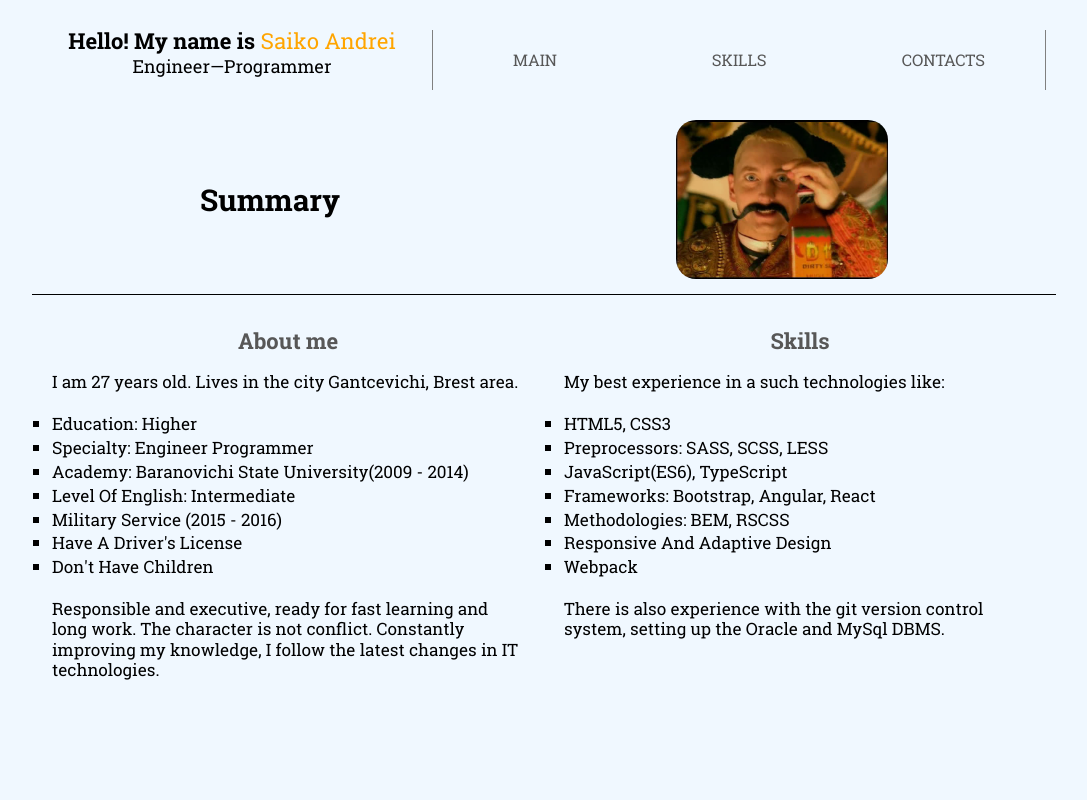
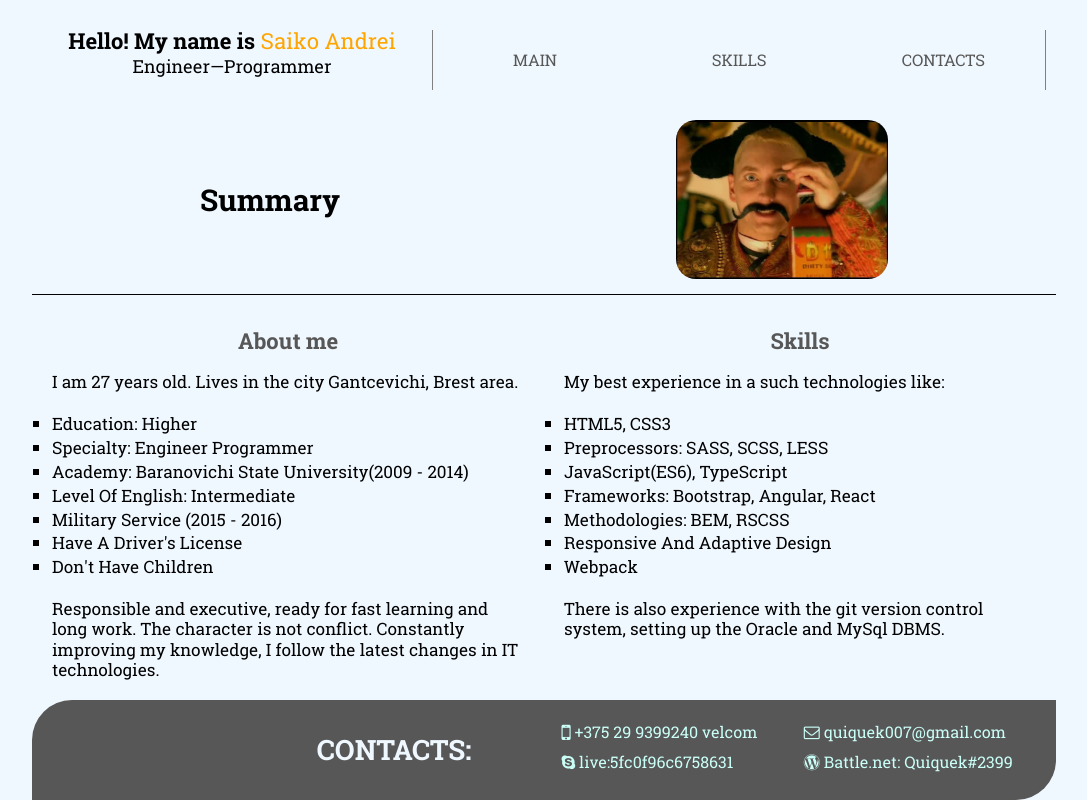
Before and after one commit to quiquek007/rsschool-codejam1-cv, a plain HTML site: page index.html in a window 1280 px wide. Shown: the whole page, without its empty margins (96-1183 px from the left). Drawn offline with Linux system fonts and the light colour scheme.

Commit message:
feat: add footer

```diff
--- a/css/style.less
+++ b/css/style.less
@@ -153,3 +153,64 @@ main {
     }
   }
 }
+
+footer {
+  display: flex;
+  flex-direction: row;
+  width: 100%;
+  min-height: 100px;
+  margin-top: -100px;
+  padding: 20px 20px 20px 20%;
+  background-color: #575757;
+  border-radius: 40px 0px;
+
+  > .title {
+    flex-direction: column;
+    align-self: center;
+    margin-left: 10%;
+    font-weight: bold;
+    font-size: 28px;
+    text-transform: uppercase;
+    color: aliceblue;
+    .user-select(none);
+
+    &:hover {
+      color: orange;
+      transition: 0.3s all;
+    }
+
+    &:not(:hover) {
+      transition: 0.7s all;
+    }
+  }
+
+  > .contacts {
+    display: flex;
+    flex-wrap: wrap;
+    flex-direction: row;
+    width: 70%;
+    margin-left: 10%;
+    color: aliceblue;
+
+    > span {
+      width: 50%;
+      padding: 0 10px;
+      text-align: left;
+      line-height: 1.5em;
+
+      > a {
+        color: #cafff7;
+        text-decoration: none;
+
+        &:hover {
+          color: blue;
+          transition: 0.3s all;
+        }
+
+        &:not(:hover) {
+          transition: 0.7s all;
+        }
+      }
+    }
+  }
+}
--- a/index.html
+++ b/index.html
@@ -67,7 +67,13 @@
   </section>
 </main>
 <footer>
-
+  <p class="title">Contacts:</p>
+  <div class="contacts">
+    <span><a href="tel:+375299399240"><i class="fa fa-mobile fa-lg"></i> +375 29 9399240 velcom</a></span>
+    <span><a href="mailto:quiquek007@gmail.com"><i class="fa fa-envelope-o"></i> quiquek007@gmail.com</a></span>
+    <span><a href="skype:live:5fc0f96c6758631"><i class="fa fa-skype"></i> live:5fc0f96c6758631</a></span>
+    <span><a href=""><i class="fa fa-wordpress"></i> Battle.net: Quiquek#2399</a></span>
+  </div>
 </footer>
 </body>
 </html>
```
Also changed, not shown: css/style.css, 1 other file.
